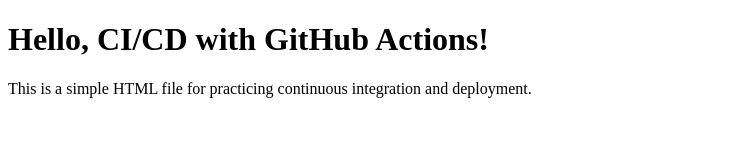
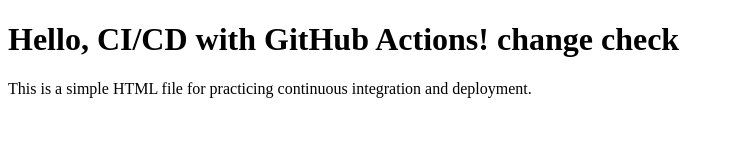
Before and after one commit to prabasajee/html-cicd-demo, a plain HTML site: page index.html in a window 1280 px wide. Shown: the whole page, without its empty margins (0-734 px from the left). Drawn offline with Linux system fonts and the light colour scheme.

Commit message:
deploy: 4903172e9569fc7763f87d54e6e0b6084c72769e

```diff
--- a/index.html
+++ b/index.html
@@ -6,7 +6,7 @@
     <title>CI/CD Practice</title>
 </head>
 <body>
-    <h1>Hello, CI/CD with GitHub Actions!</h1>
+    <h1>Hello, CI/CD with GitHub Actions! change check</h1>
     <p>This is a simple HTML file for practicing continuous integration and deployment.</p>
 </body>
 </html>
```
